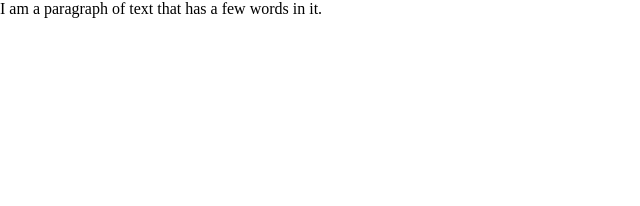
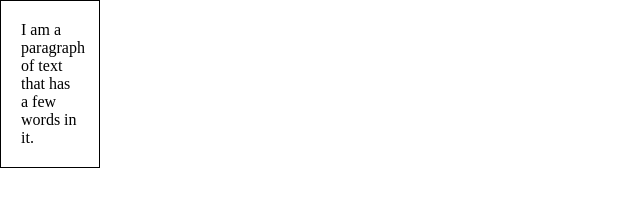
Before and after one commit to 02abhishekchoudhary/45-day-frontend, a plain HTML site: page CSS/index.html in a window 1280 px wide. Shown: the whole page, without its empty margins (0-640 px from the left). Drawn offline with Linux system fonts and the light colour scheme.

Commit message:
Box model

```diff
--- a/CSS/style.css
+++ b/CSS/style.css
@@ -1,5 +1,15 @@
 * {
   padding: 0;
   margin: 0;
+  /* box-sizing: border-box; */
+}
+
+p {
+  width: 100px;
+  /* width: max-content; */
+  /* height: 50px; */
+  padding: 20px;
+  border: 1px solid;
   box-sizing: border-box;
+
 }
```
